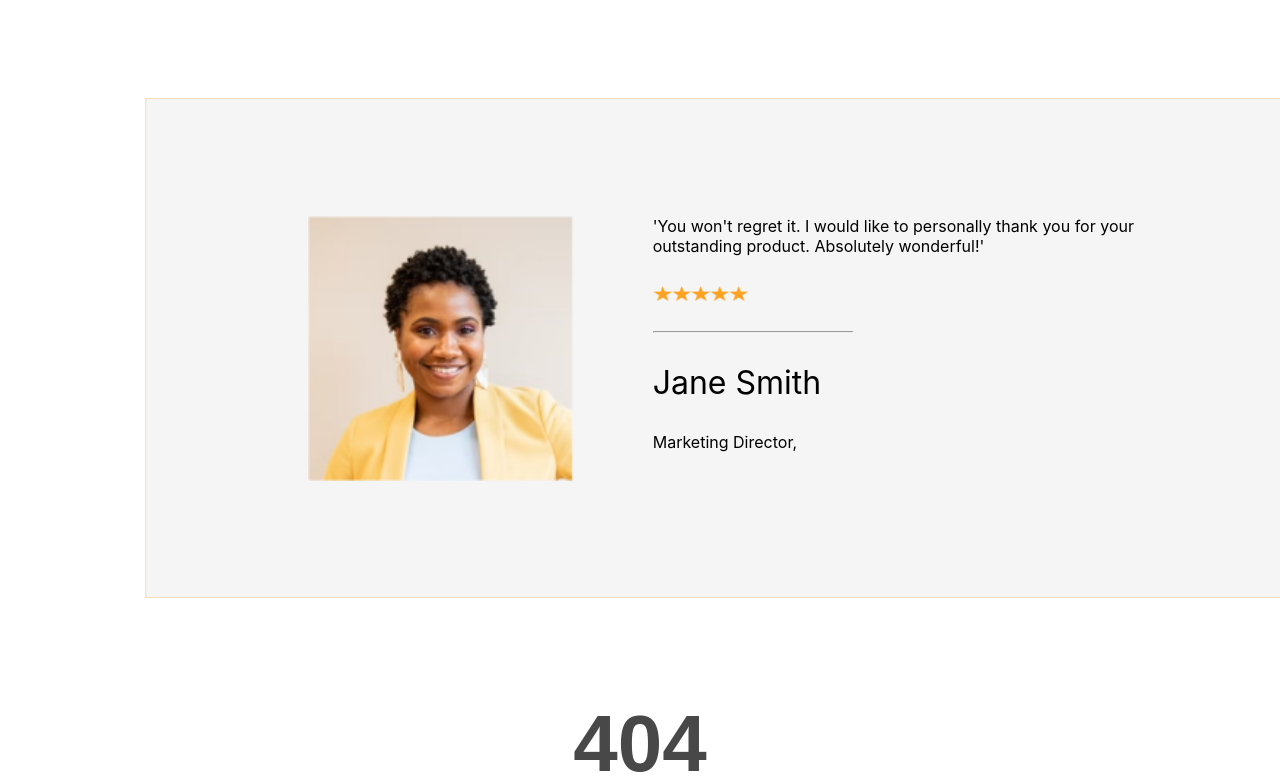
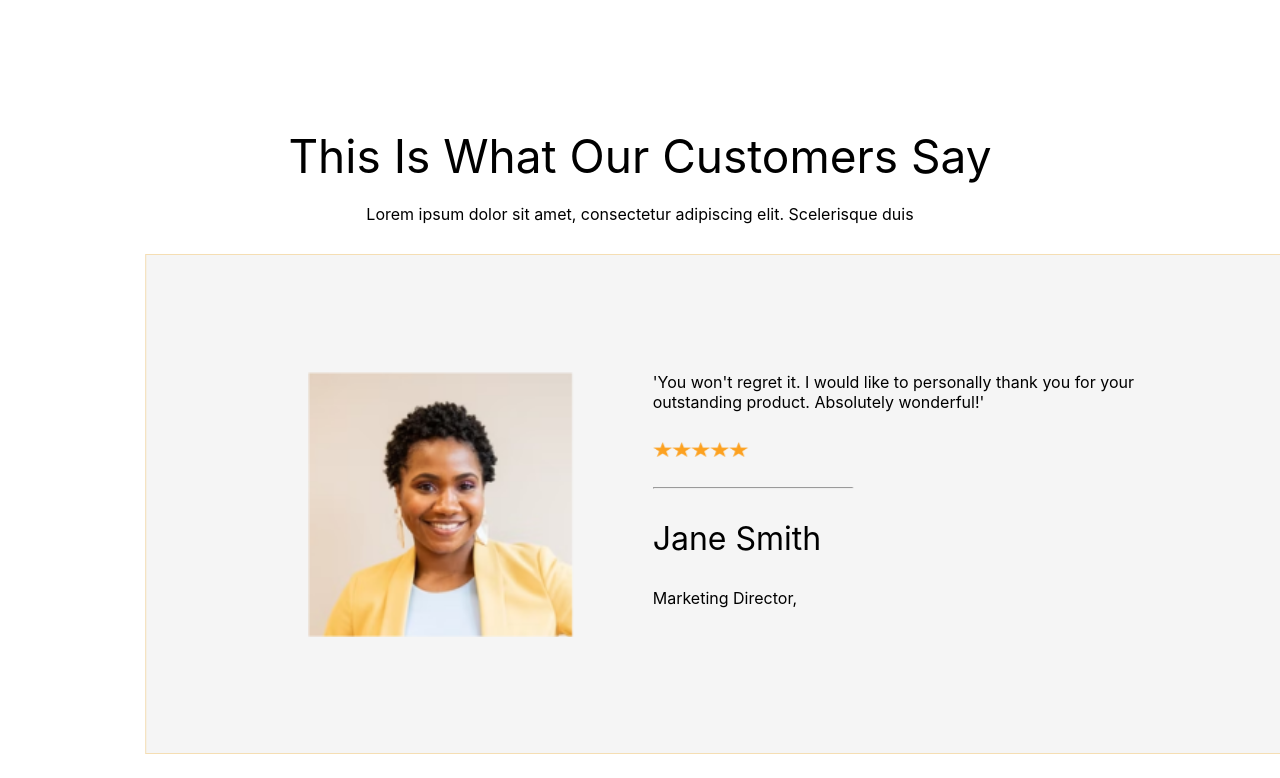
Before and after one commit to VaheM27/project_team_one, a React (Create React App) app: page / in a window 1280 px wide. Shown: the part 4902-5680 px from the top of the page. Built offline with nearby package versions, Linux system fonts and the light colour scheme.

Commit message:
Little mistakes correcting

```diff
--- a/src/components/feature/Costumersays/Costumersays.jsx
+++ b/src/components/feature/Costumersays/Costumersays.jsx
@@ -26,6 +26,17 @@ const Costumersays = () => {
   const [state, dispatch] = useReducer(reducer, initialState);
 
   return (
+    <div>
+      <div className="costumer">
+        <div className="text">
+          <p className="first">This Is What Our Customers Say</p>
+          <p className="sec">
+            Lorem ipsum dolor sit amet, consectetur adipiscing elit. Scelerisque
+            duis
+          </p>
+        </div>
+      </div>
+
       <div className="slider-container">
         <Slider {...settings}>
           {state.images.map((item) => {
@@ -36,7 +47,7 @@ const Costumersays = () => {
                 </div>
                 <div className="rightSide">
                   <p className="quote">{item.quote}</p>
-                <img src={item.rating} alt="" className="rating"/>
+                  <img src={item.rating} alt="" className="rating" />
                   <hr />
                   <p className="name">{item.name}</p>
                   <p className="prof"> {item.profession}</p>
@@ -46,7 +57,8 @@ const Costumersays = () => {
           })}
         </Slider>
       </div>
+    </div>
   );
 };
 
-export default Costumersays
+export default Costumersays;
--- a/src/components/feature/Costumersays/Costumersays.scss
+++ b/src/components/feature/Costumersays/Costumersays.scss
@@ -1,3 +1,24 @@
+.costumer {
+  display: flex;
+  flex-direction: column;
+  align-items: center;
+  padding: 30px;
+  .text {
+    display: flex;
+    flex-direction: column;
+    row-gap: 20px;
+    .first {
+      font-size: 46px;
+      font-weight: 400
+    }
+
+    .sec {
+      text-align: center;
+    }
+  }
+}
+
+
 .slick-slider {
   width: 100%;
   height: 500px;
```
Lines whose indentation alone changed are shown as unchanged.
